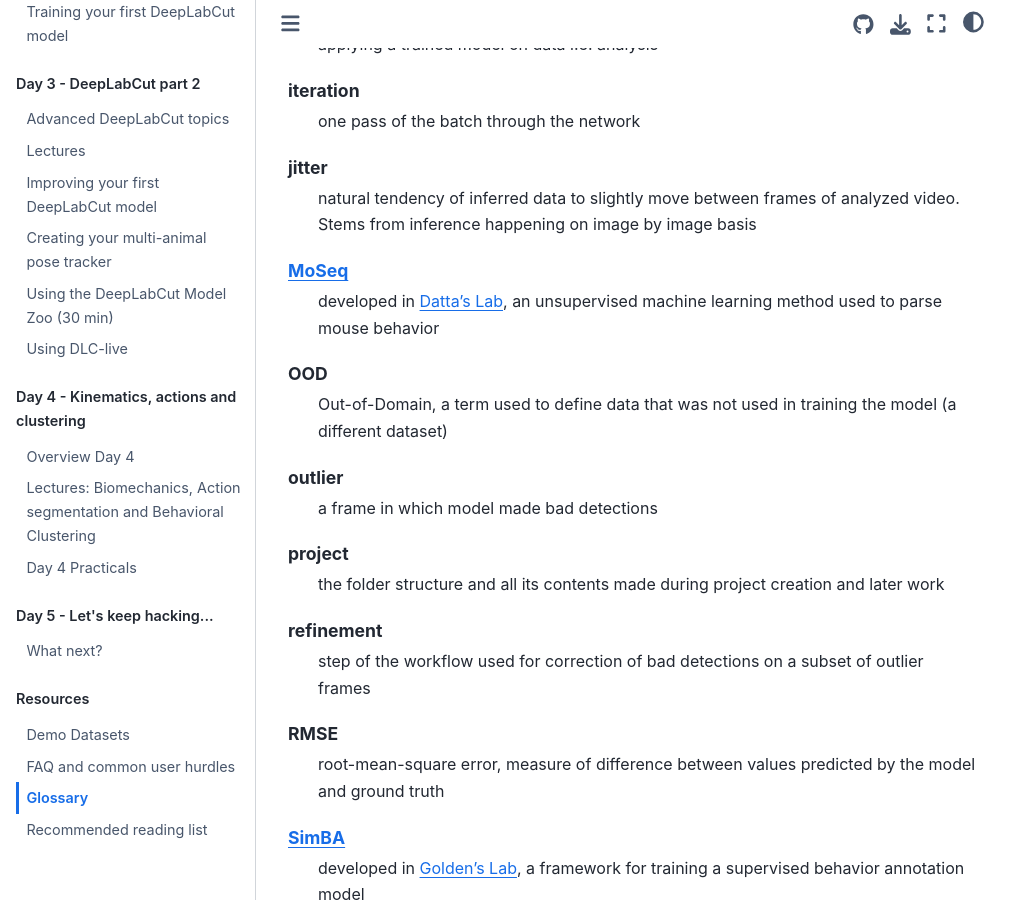
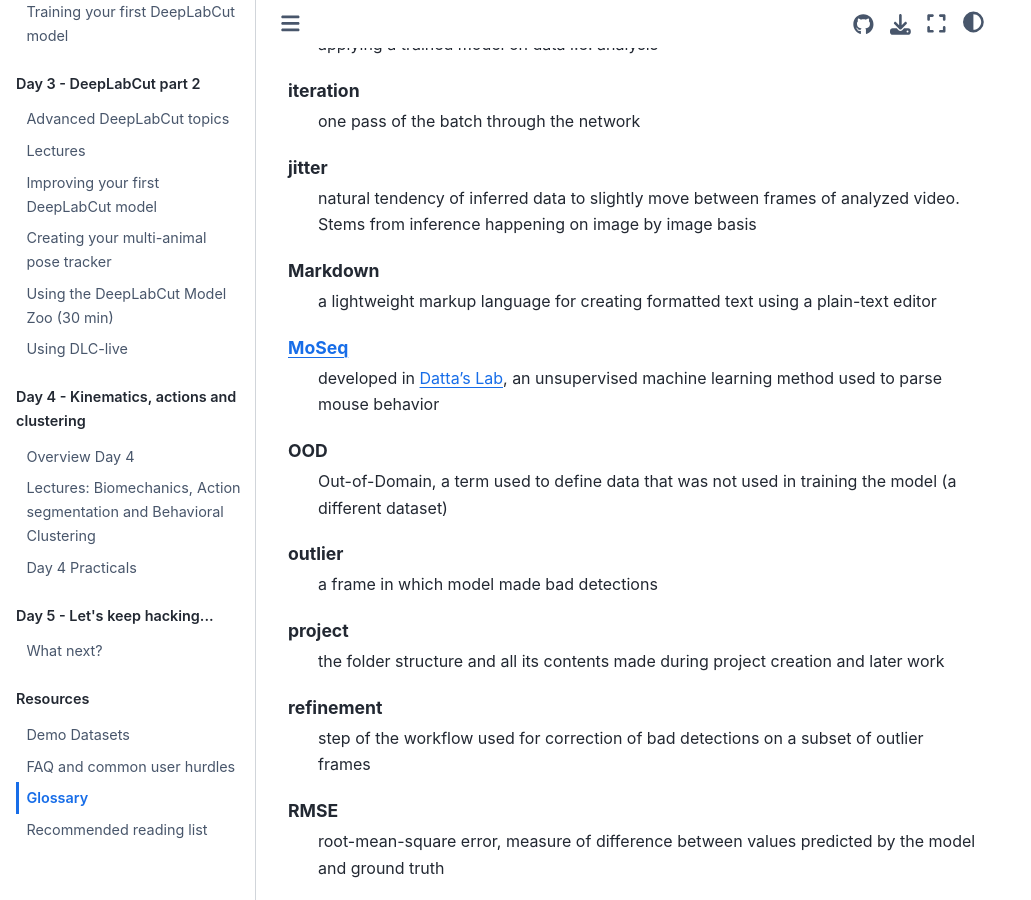
Before and after one commit to AlexEMG/DLC-Cajal-Course, a Jupyter Book: the page built from content/Glossary.md, in a window 1280 px wide and 900 px high, scrolled down 1236 px. Shown: the whole window, without its empty margins (0-1031 px from the left). Built offline with Jupyter Book 1.0.4 settings and Sphinx 7.4.7 and the Sphinx Book theme 1.1.4, drawn with Linux system fonts in a browser that asks for light colours.

Commit message:
Update Glossary.md

```diff
--- a/content/Glossary.md
+++ b/content/Glossary.md
@@ -44,6 +44,9 @@ iteration
 jitter
     natural tendency of inferred data to slightly move between frames of analyzed video. Stems from inference happening on image by image basis
 
+Markdown
+    a lightweight markup language for creating formatted text using a plain-text editor
+
 [MoSeq](https://dattalab.github.io/moseq2-website/index.html)
     developed in [Datta's Lab](http://datta.hms.harvard.edu/), an unsupervised machine learning method used to parse mouse behavior
 
```
